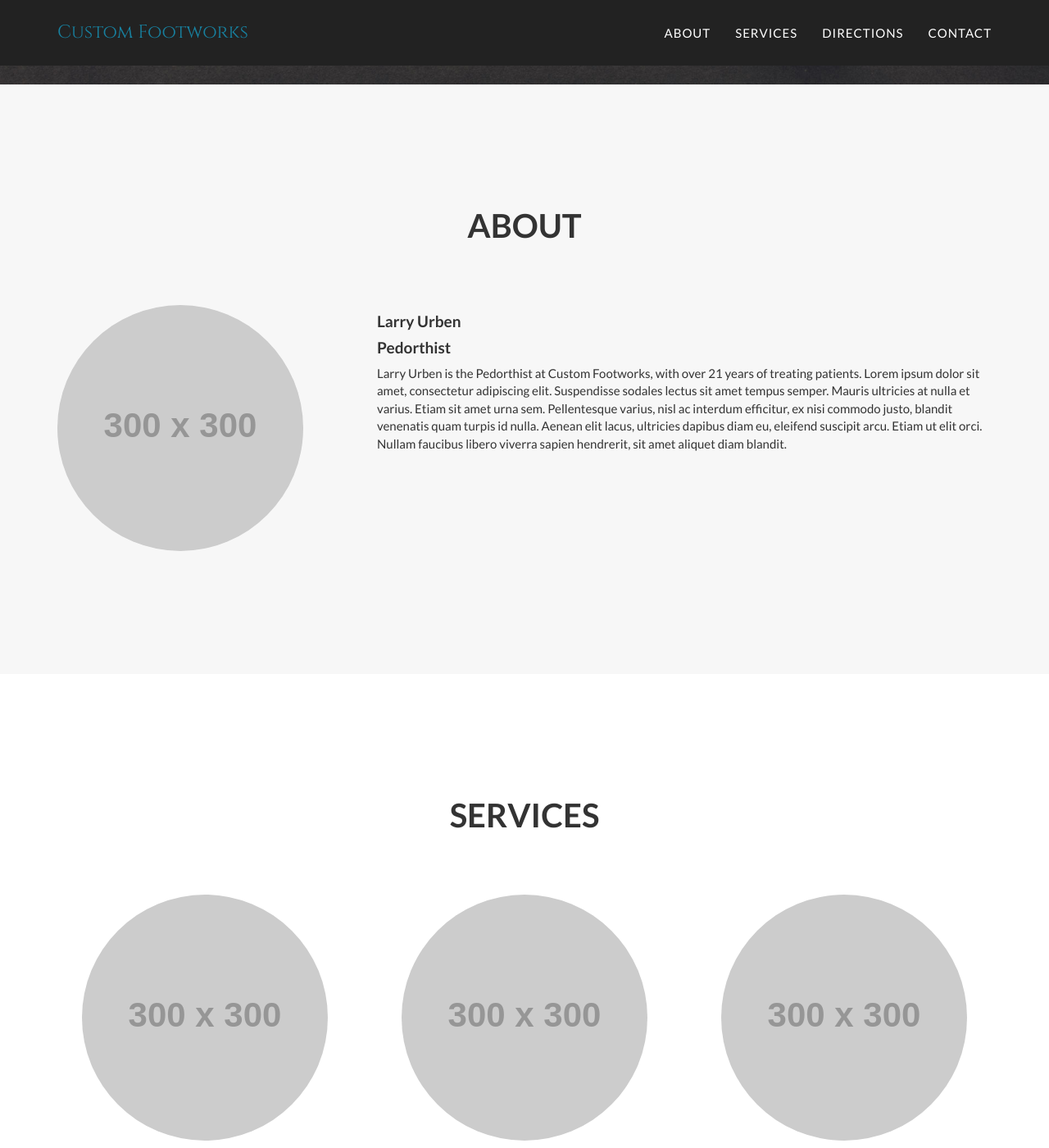
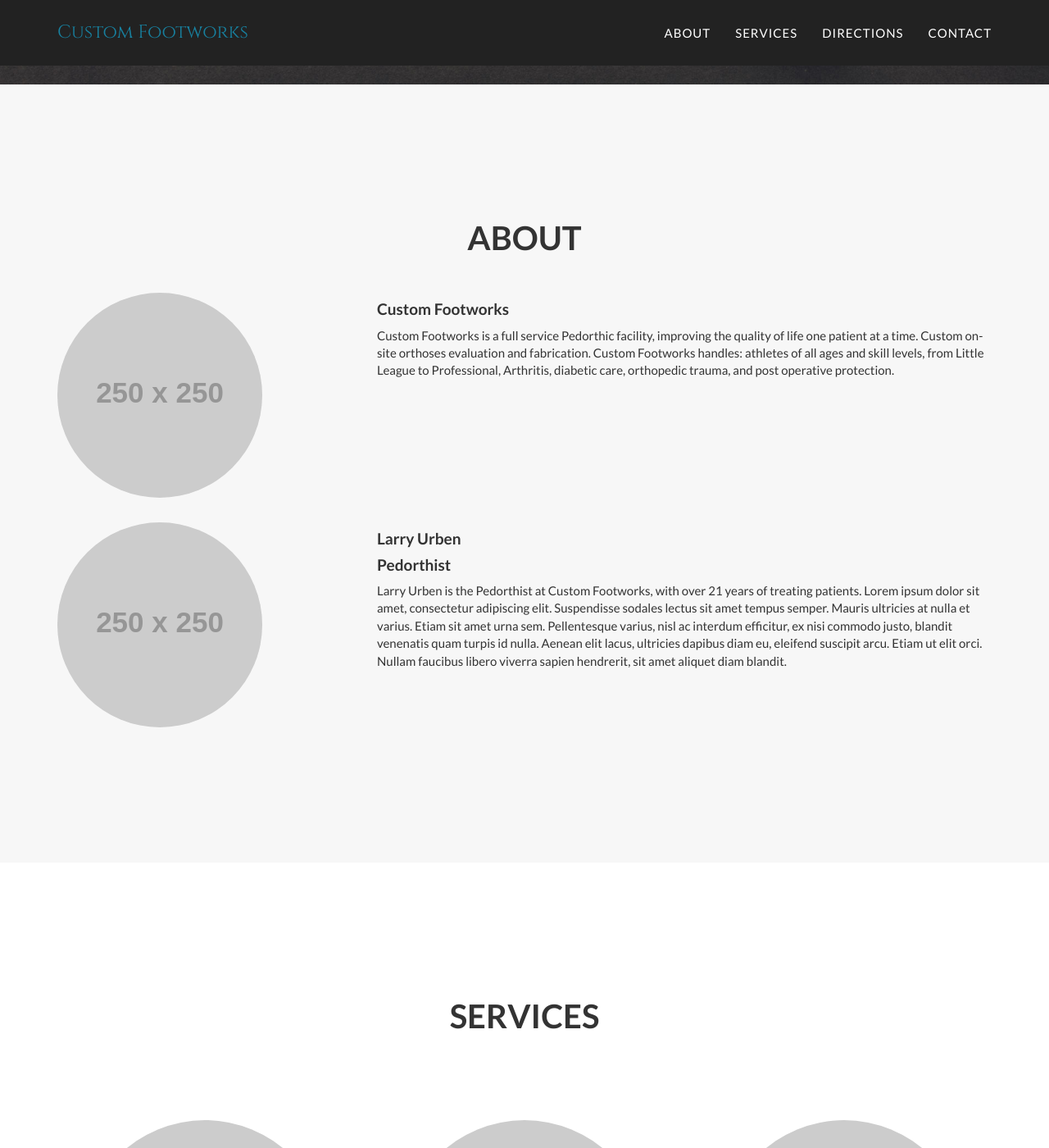
Before and after one commit to zackurben/customfootworks, a Jekyll site: the page built from index.html, in a window 1280 px wide and 1400 px high, scrolled down 730 px. Shown: the whole window at 82% size. Built offline with Jekyll 4.4.1, drawn with Linux system fonts in a browser that asks for light colours.

Commit message:
Updating css documentation and adding content to the About section.

```diff
--- a/_includes/about.html
+++ b/_includes/about.html
@@ -4,13 +4,24 @@
             <div class="row">
                 <div class="col-lg-12 text-center">
                     <h2 class="section-heading">About</h2>
-                    <h3 class="section-subheading text-muted"></h3>
+                </div>
+            </div>
+            <div class="row">
+                <div class="col-lg-4">
+                    <img class="img-circle img-responsive" src="http://www.placehold.it/250x250" alt="">
+                </div>
+                <div class="col-lg-8 bio">
+                    <h4>Custom Footworks</h4>
+                    <h4></h4>
+                    <div class="">
+                        Custom Footworks is a full service Pedorthic facility, improving the quality of life one patient at a time. Custom on-site orthoses evaluation and fabrication. Custom Footworks handles: athletes of all ages and skill levels, from Little League to Professional, Arthritis, diabetic care, orthopedic trauma, and post operative protection.
+                    </div>
                 </div>
             </div>
             <div class="row">
                 <!-- <div class="col-lg-12 text-center"> -->
                     <div class="col-lg-4">
-                        <img class="img-circle img-responsive" src="http://www.placehold.it/300x300" alt="">
+                        <img class="img-circle img-responsive" src="http://www.placehold.it/250x250" alt="">
                     </div>
                     <div class="col-lg-8 bio">
                         <h4>Larry Urben</h4>
```
Also changed, not shown: _includes/css/cfw.css (+12 -1 lines).
